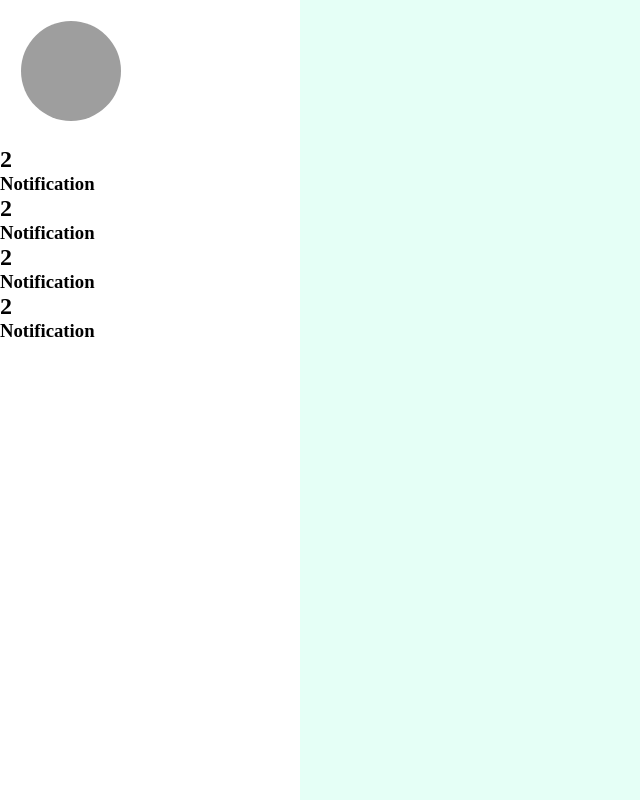
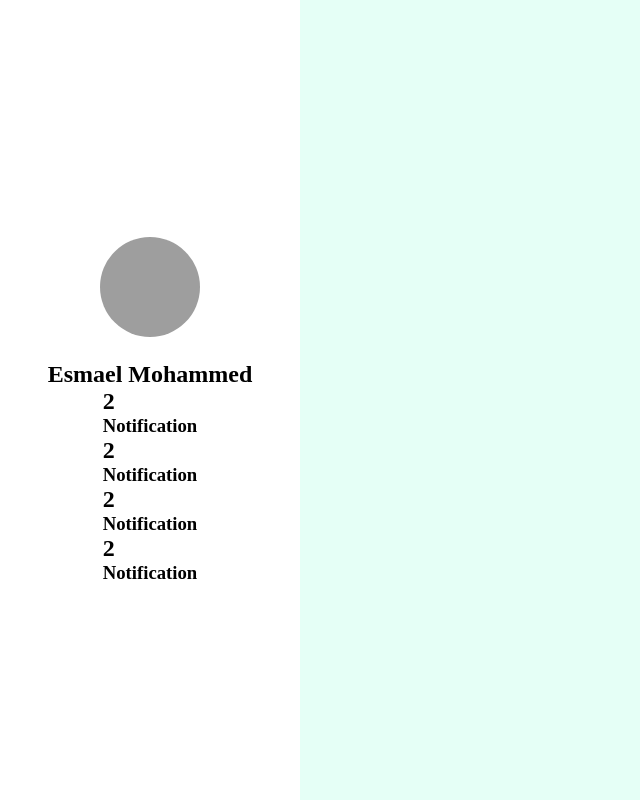
Before and after one commit to esmaelmoh/blog-mern-frontend, a React (Create React App) app: page / in a window 1280 px wide. Shown: the whole page, without its empty margins (0-640 px from the left). Built offline with nearby package versions, Linux system fonts and the light colour scheme; grey boxes are pictures that could not be loaded.

Commit message:
regular commit225

```diff
--- a/src/components/Sidebar/Sidebar.css
+++ b/src/components/Sidebar/Sidebar.css
@@ -5,6 +5,10 @@
 }
 
 .sidebar{
+    display: flex;
+    align-items: center;
+    flex-direction: column;
+    justify-content: center;
     width: 300px;
     position: fixed;
     height: 100vh;
--- a/src/components/Sidebar/Sidebar.jsx
+++ b/src/components/Sidebar/Sidebar.jsx
@@ -7,6 +7,7 @@ const Sidebar = () => {
             <div className="img-container">
                 <img src="./background5.jpg" alt="" />
             </div>
+            <h1>Esmael Mohammed</h1>
             <div className="sidebar-menus">
                 <div className="menu-container">
                     <h1>2</h1>
```
Also changed, not shown: 1 other file (tests, documents, lock files or other folders).
